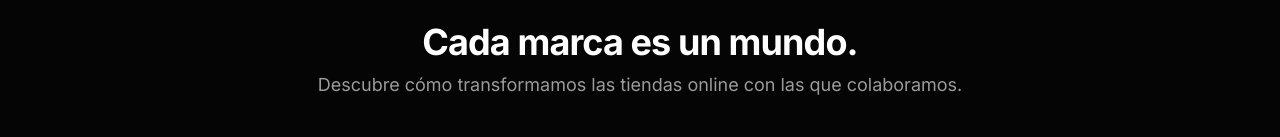
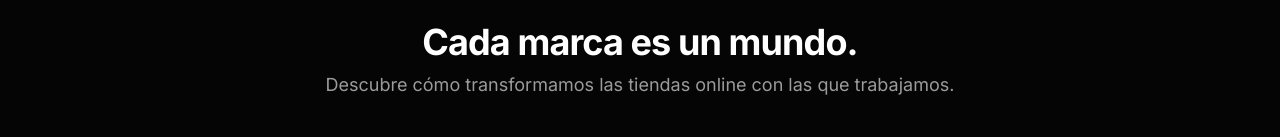
Before and after one commit to MaikelScalate/scalatelab, a Next.js app: page / in a window 1280 px wide. Shown: the part 890-1027 px from the top of the page. Built offline with nearby package versions, Linux system fonts and the light colour scheme; grey boxes are pictures that could not be loaded.

Commit message:
Mejorar diseño Case

```diff
--- a/app/components/sections/CasesSection.tsx
+++ b/app/components/sections/CasesSection.tsx
@@ -33,7 +33,7 @@ export default function CasesSection() {
               text-white/60
             "
           >
-            Descubre cómo transformamos las tiendas online con las que colaboramos.
+            Descubre cómo transformamos las tiendas online con las que trabajamos.
           </p>
 
         </div>
--- a/app/components/sections/ShopifyDashboard.tsx
+++ b/app/components/sections/ShopifyDashboard.tsx
@@ -81,7 +81,7 @@ useEffect(() => {
 }, []);
   return (
   <div
-    className="absolute -left-7 top-[42%] -translate-y-1/2"
+    className="absolute -left-5 top-[42%] -translate-y-1/2"
     style={{
       perspective: "1800px",
     }}
```
